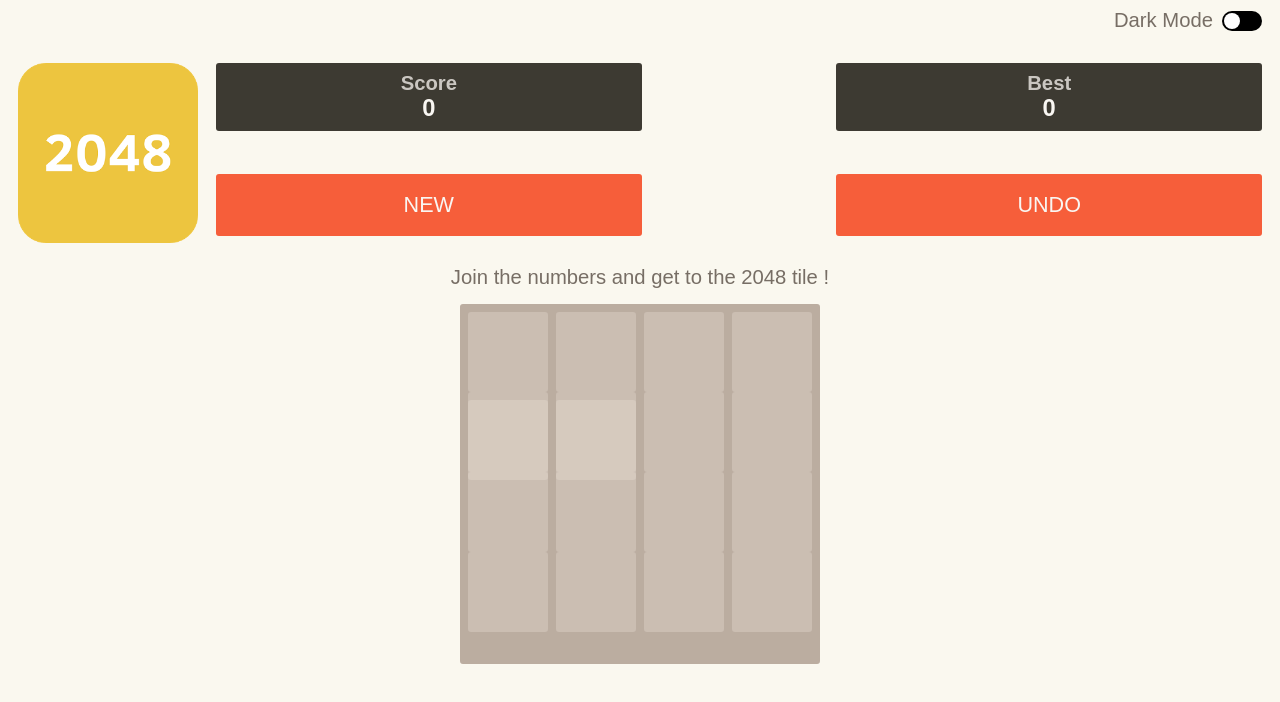
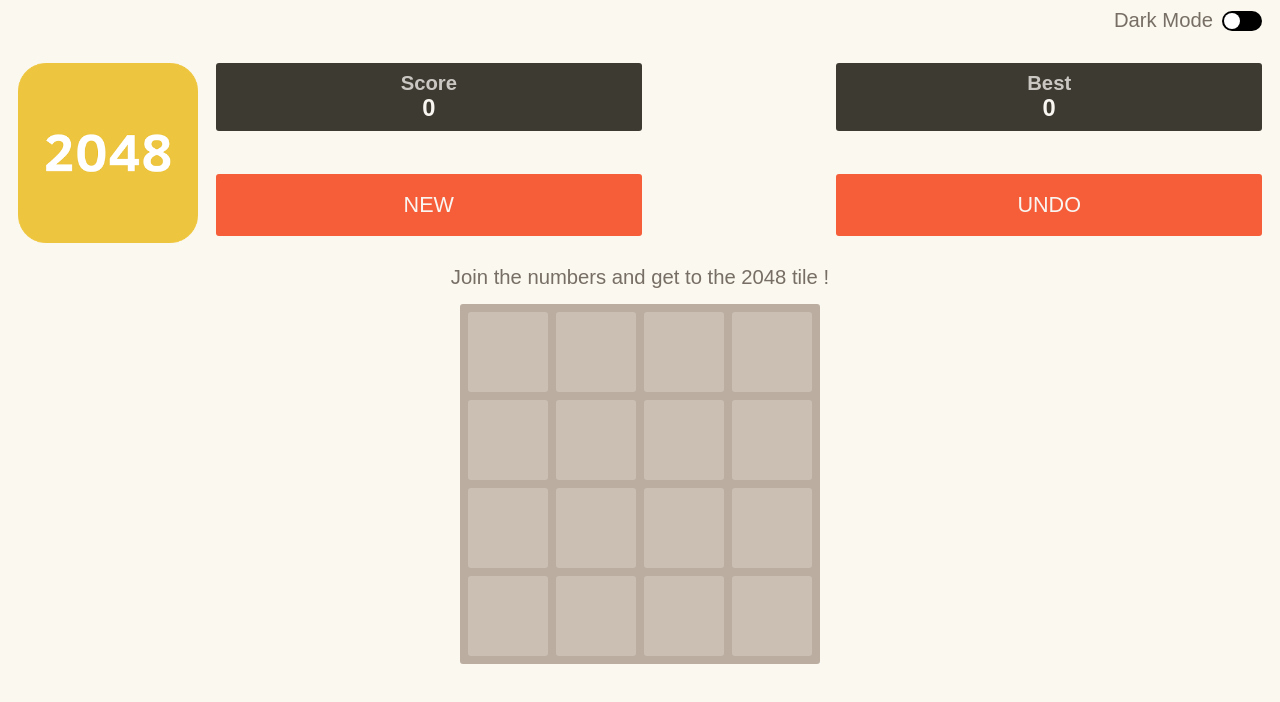
Before and after one commit to Nicholas-Nguyen8742/Electron-React-2048, a React (Create React App) app: page / in a window 1280 px wide. Shown: the top 702 px of the page. Built offline with nearby package versions, Linux system fonts and the light colour scheme.

Commit message:
Final commit

```diff
--- a/src/App.js
+++ b/src/App.js
@@ -58,9 +58,22 @@
       <InstructionsSection />
       <div className="gamboard-wrapper">
         <section className="gameboard">
-          {cells}
-          {tiles}
-
+          <GameCell />
+          <GameCell />
+          <GameCell />
+          <GameCell />
+          <GameCell />
+          <GameCell />
+          <GameCell />
+          <GameCell />
+          <GameCell />
+          <GameCell />
+          <GameCell />
+          <GameCell />
+          <GameCell />
+          <GameCell />
+          <GameCell />
+          <GameCell />
         </section>
       </div>
     </main>
```
Also changed, not shown: 1 other file (tests, documents, lock files or other folders).
